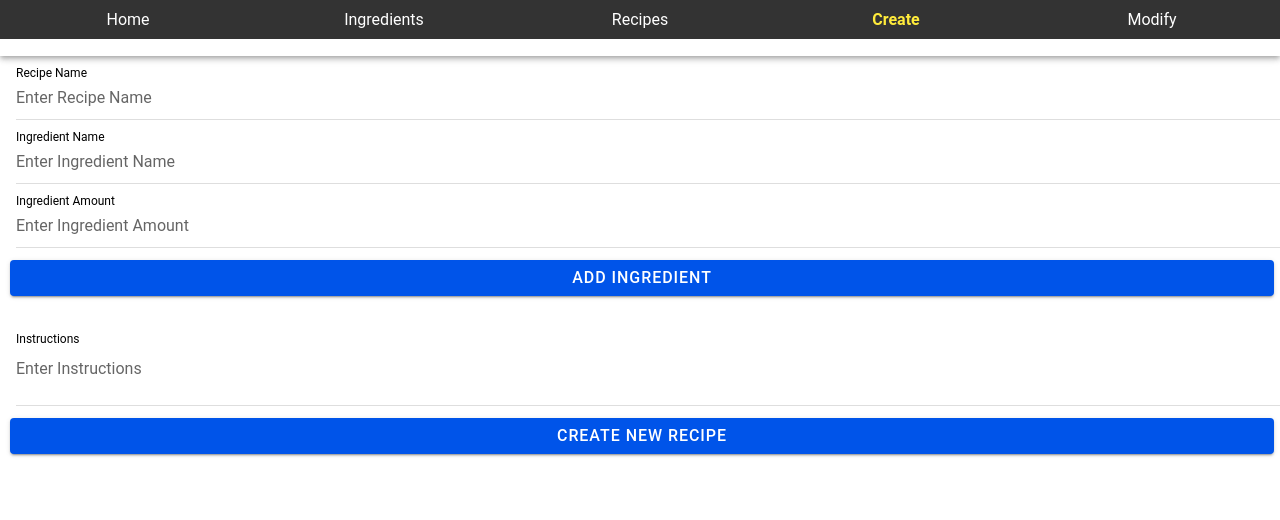
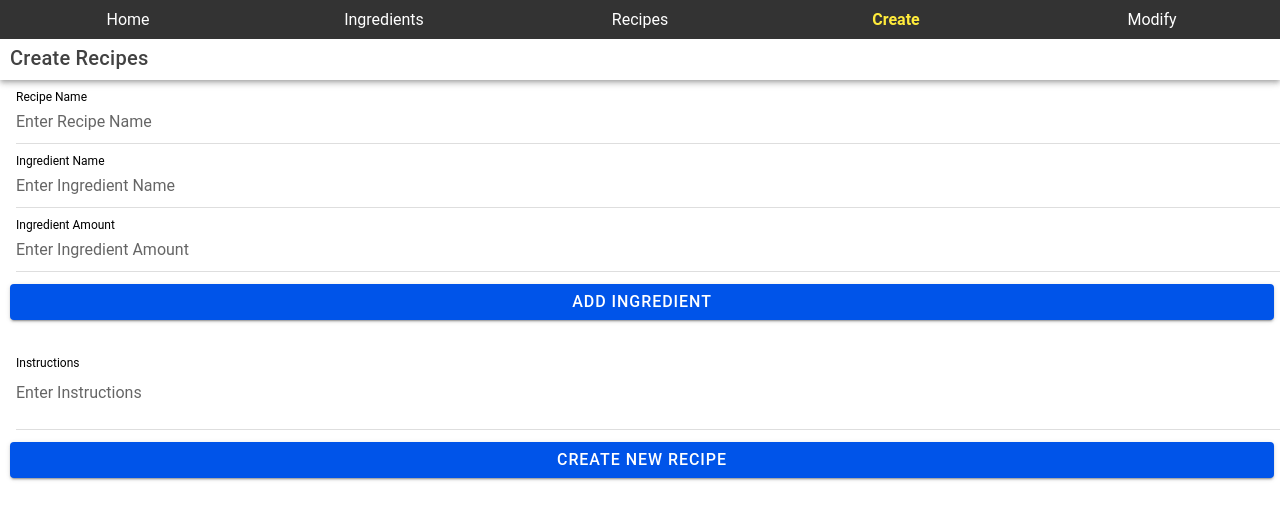
Before and after one commit to BC-1616/Cook-and-Compile, a React (Vite) app in the folder capstone/: page /CreateRecipes in a window 1280 px wide. Shown: the top 520 px of the page. Built offline with nearby package versions, Linux system fonts and the light colour scheme.

Commit message:
Fixed navbar overlap for web

```diff
--- a/capstone/src/Styles/BlankPage.css
+++ b/capstone/src/Styles/BlankPage.css
@@ -0,0 +1,11 @@
+/* Web Page Styles */
+@media (min-width: 769px) {
+    #title {
+    display: flex;
+    align-items: flex-end;
+    height: 80px;
+    padding: 10px;
+    }
+}
+/* Mobile Page Styles */
+@media (max-width: 768px) {}
--- a/capstone/src/Styles/CreateRecipes.css
+++ b/capstone/src/Styles/CreateRecipes.css
@@ -5,7 +5,19 @@
     width: 100%;
     height: 50px;
 }
-/* padding to fix navbar overlap issue */
-#nav-padding {
-    margin-bottom: 40px;
+/* Web Page Styles */
+@media (min-width: 769px) {
+    #title {
+    display: flex;
+    align-items: flex-end;
+    height: 80px;
+    padding: 10px;
+    }
 }
+/* Mobile Page Styles */
+@media (max-width: 768px) {
+    /* padding to fix navbar overlap issue */
+    #nav-padding {
+        margin-bottom: 40px;
+    }
+}
--- a/capstone/src/Styles/IngredientList.css
+++ b/capstone/src/Styles/IngredientList.css
@@ -5,3 +5,14 @@
 #ingredient_list_item{
     padding: .2em;
 }
+/* Web Page Styles */
+@media (min-width: 769px) {
+    #title {
+    display: flex;
+    align-items: flex-end;
+    height: 80px;
+    padding: 10px;
+    }
+}
+/* Mobile Page Styles */
+@media (max-width: 768px) {}
--- a/capstone/src/Styles/Recipe.css
+++ b/capstone/src/Styles/Recipe.css
@@ -3,3 +3,14 @@
     margin-right: 1em;
     margin-bottom: 3em; /* this is a quick fix for the navbar overlapping issue that I will likey have to come back to later -J */
 }
+/* Web Page Styles */
+@media (min-width: 769px) {
+    #title {
+    display: flex;
+    align-items: flex-end;
+    height: 80px;
+    padding: 10px;
+    }
+}
+/* Mobile Page Styles */
+@media (max-width: 768px) {}
--- a/capstone/src/Styles/RecipeModifier.css
+++ b/capstone/src/Styles/RecipeModifier.css
@@ -7,10 +7,9 @@
     border-radius: 4px;
     text-align: center;
 }
-#recipe_modifier_popup, #recipe_modifier_selection{
+#recipe_modifier_popup, #recipe_modifier_selection {
     margin-left: .5em;
     margin-right: .5em;
-    margin-bottom: 75px;
 }
 
 /* consistent button styling */
@@ -24,3 +23,18 @@
 .page-container {
     padding: 0.5em;
 }
+/* Web Page Styles */
+@media (min-width: 769px) {
+    #title {
+    display: flex;
+    align-items: flex-end;
+    height: 80px;
+    padding: 10px;
+    }
+}
+/* Mobile Page Styles */
+@media (max-width: 768px) {
+    #recipe_modifier_popup, #recipe_modifier_selection {
+        margin-bottom: 75px;
+    }
+}
--- a/capstone/src/components/BlankPage.tsx
+++ b/capstone/src/components/BlankPage.tsx
@@ -14,7 +14,8 @@ const BlankPage: React.FC = () => {
                   <IonButtons slot="start">
                     <IonMenuButton />
                   </IonButtons>
-                  <IonTitle>{name}</IonTitle>
+                  {/* Added CSS to move page tile below Navbar */}
+                  <IonTitle id="title">Home</IonTitle>
                 </IonToolbar>
               </IonHeader>
       <IonContent fullscreen>
--- a/capstone/src/components/CreateRecipes.tsx
+++ b/capstone/src/components/CreateRecipes.tsx
@@ -39,8 +39,8 @@ const RecipePage: React.FC = () => {
         <IonPage>
             <IonHeader>
                 <IonToolbar>
-                    { /* Removed menu button */ }
-                    <IonTitle>Create Recipes</IonTitle>
+                    { /* Removed menu button and added styling for navbar overlap on web*/ }
+                    <IonTitle id="title">Create Recipes</IonTitle>
                 </IonToolbar>
             </IonHeader>
             <IonContent>
--- a/capstone/src/components/IngredientList.tsx
+++ b/capstone/src/components/IngredientList.tsx
@@ -34,10 +34,8 @@ const IngredientPage: React.FC = () => {
     <IonPage>
       <IonHeader>
         <IonToolbar>
-          <IonButtons slot="start">
-            <IonMenuButton />
-          </IonButtons>
-          <IonTitle>Ingredients</IonTitle>
+          {/* Added CSS to move page tile below Navbar */}
+          <IonTitle id="title">Ingredients</IonTitle>
         </IonToolbar>
       </IonHeader>
       <IonContent fullscreen>
--- a/capstone/src/components/Recipe.tsx
+++ b/capstone/src/components/Recipe.tsx
@@ -24,8 +24,8 @@ const Recipe: React.FC = () => {
       <IonPage>
         <IonHeader>
           <IonToolbar>
-            {/* Removed menu button as it is not needed with new nav bar */}
-            <IonTitle>Recipes</IonTitle>
+            {/* Removed menu button as it is not needed with new nav bar and added CSS to move page tile below Navbar for web */}
+            <IonTitle id="title">Recipes</IonTitle>
           </IonToolbar>
         </IonHeader>
         <IonContent>
--- a/capstone/src/components/RecipeModifier.tsx
+++ b/capstone/src/components/RecipeModifier.tsx
@@ -145,8 +145,8 @@ const RecipeModifier: React.FC = () => {
         <IonPage>
             <IonHeader>
                 <IonToolbar>
-                    { /* Removed IonMenuButton as it will not be needed with the new navbar */}
-                    <IonTitle>Recipe Modifier</IonTitle>
+                    {/* Removed menu button as it is not needed with new nav bar and added CSS to move page tile below Navbar for web */}
+                    <IonTitle id="title">Recipe Modifier</IonTitle>
                 </IonToolbar>
             </IonHeader>
             <IonContent>
```
